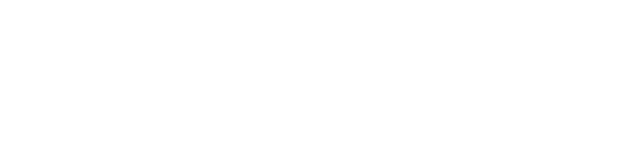
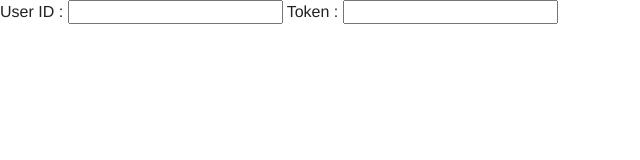
Before and after one commit to OxyDesign/insta-manager, a website: page index.html in a window 1280 px wide. Shown: the whole page, without its empty margins (0-640 px from the left). Drawn offline with Linux system fonts and the light colour scheme.

Commit message:
Form for User ID / Token

```diff
--- a/index.html
+++ b/index.html
@@ -9,6 +9,13 @@
     <script src="dist/js/instaManager.min.js"></script>
 </head>
 <body>
-    <div id="app" ng-controller="mainCtrl"></div>
+    <div id="app" ng-controller="mainCtrl">
+    <label>
+        User ID : <input type="text" />
+    </label>
+    <label>
+        Token : <input type="text" />
+    </label>
+    </div>
 </body>
 </html>
```
